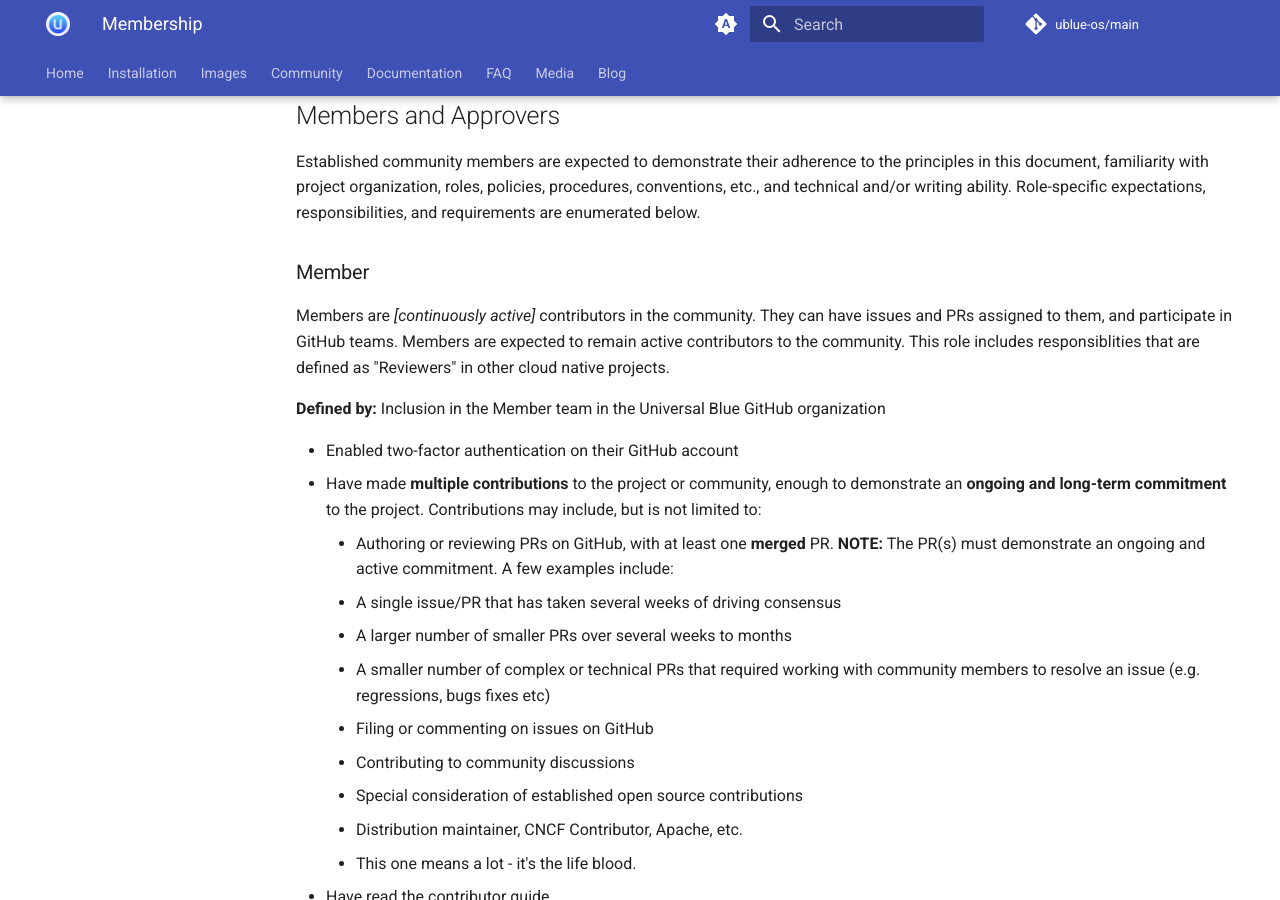
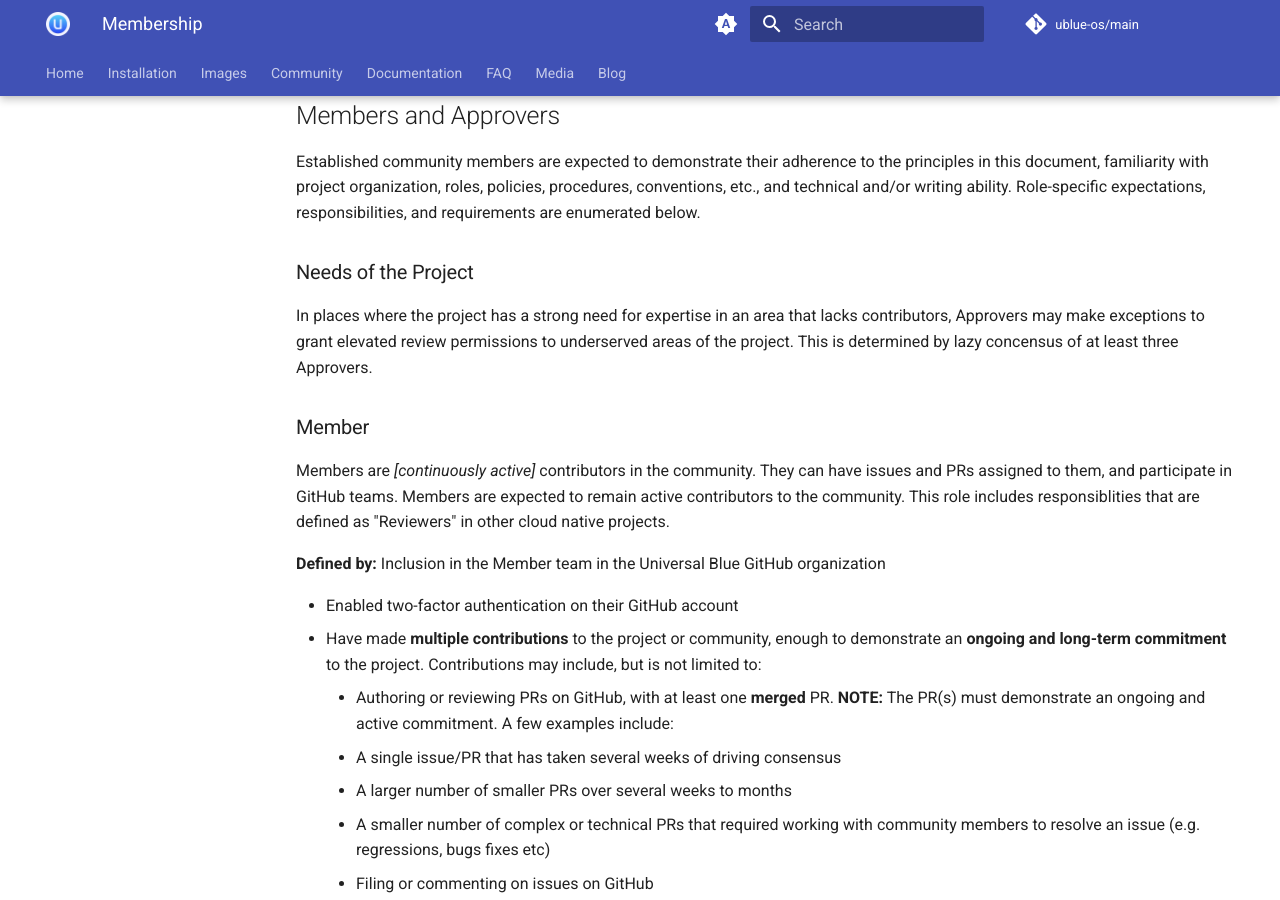
Before and after one commit to ublue-os/website, an MkDocs documentation site: the page built from docs/membership.md, in a window 1280 px wide and 900 px high, scrolled down 815 px. Built offline with MkDocs 1.6.1 and Material for MkDocs 9.7.7, drawn with Linux system fonts in a browser that asks for light colours; comment, search, counter and statistics services are not loaded.

Commit message:
feat: add needs of the project
So that if there's a neglected area people can be encouraged to take it over and do awesome things without waiting.

```diff
--- a/docs/membership.md
+++ b/docs/membership.md
@@ -34,6 +34,10 @@ principles in this document, familiarity with project organization, roles,
 policies, procedures, conventions, etc., and technical and/or writing ability.
 Role-specific expectations, responsibilities, and requirements are enumerated
 below.
+
+### Needs of the Project
+
+In places where the project has a strong need for expertise in an area that lacks contributors, Approvers may make exceptions to grant elevated review permissions to underserved areas of the project. This is determined by lazy concensus of at least three Approvers.
 
 ### Member
 
```
